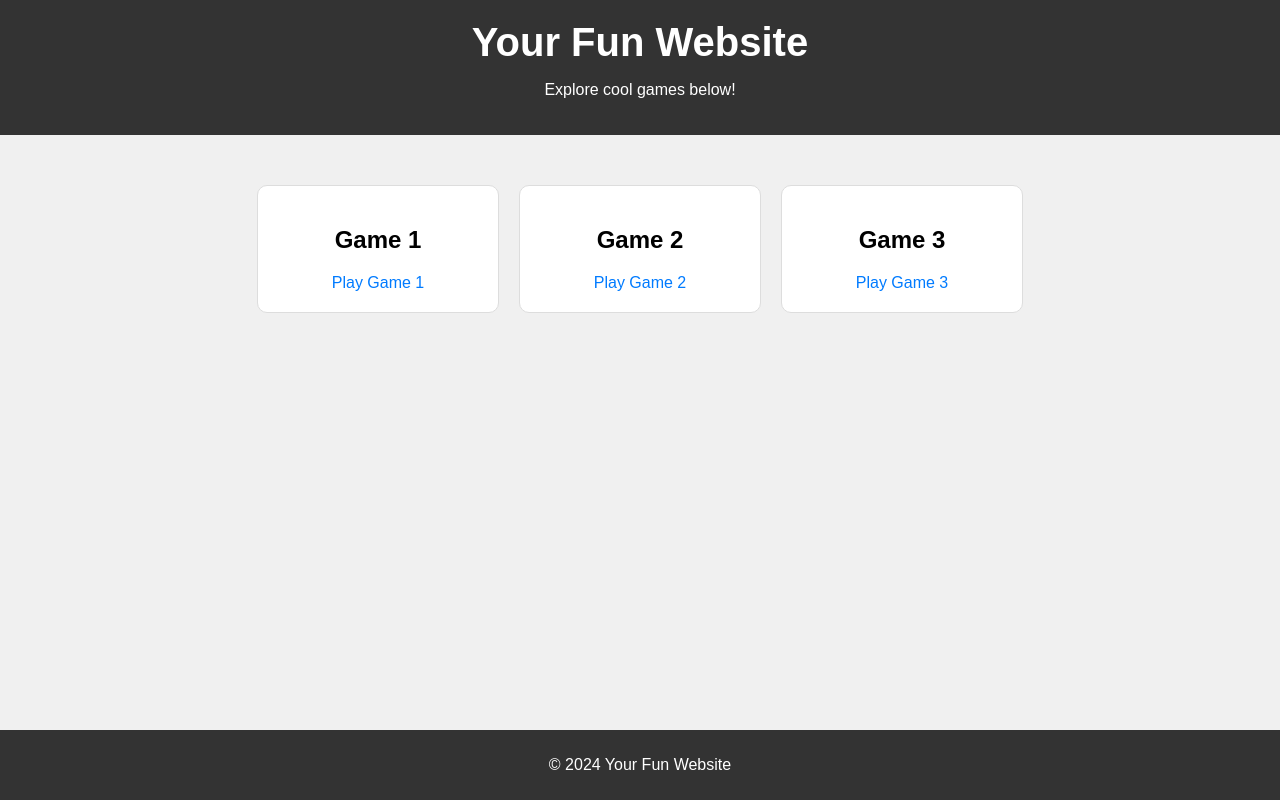
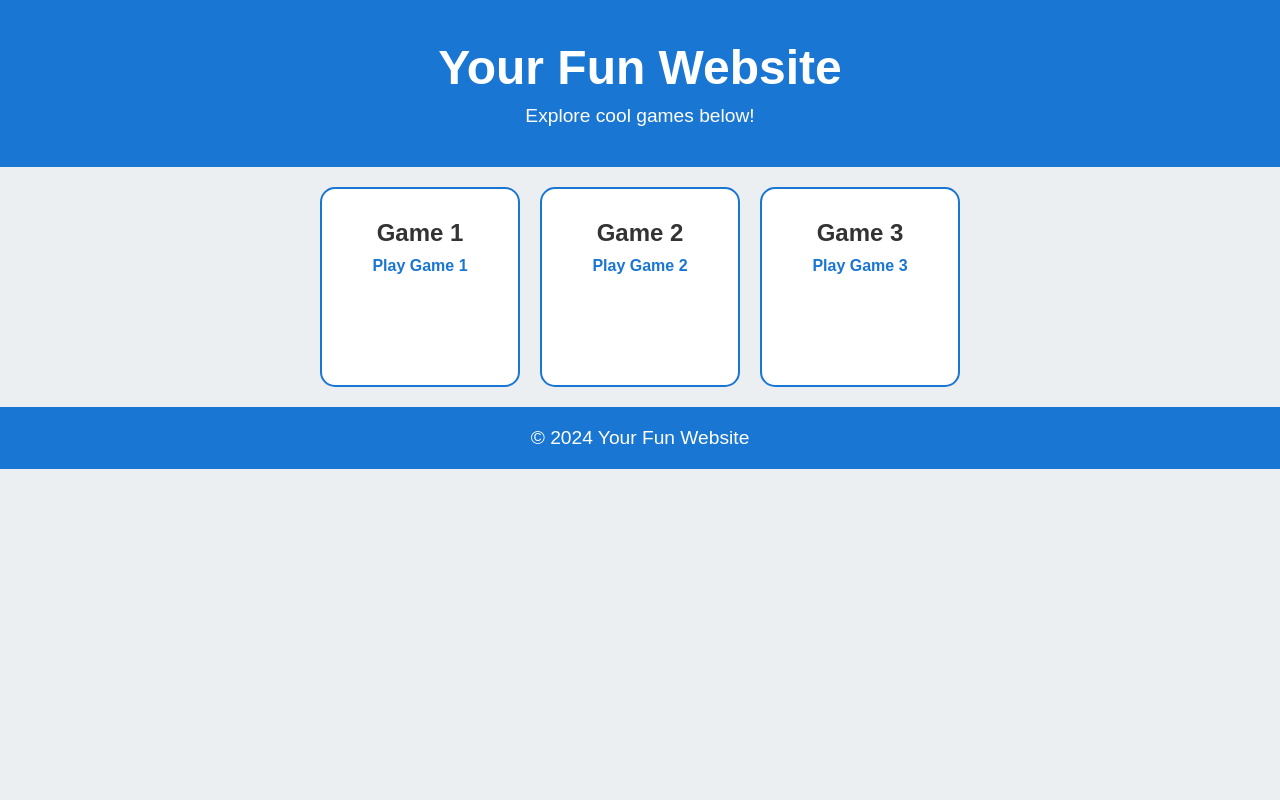
Before and after one commit to RyderLangston/lang.fun, a plain HTML site: page index.html in a window 1280 px wide. Drawn offline with Linux system fonts and the light colour scheme.

Commit message:
Update style.css

```diff
--- a/style.css
+++ b/style.css
@@ -1,52 +1,98 @@
+/* General Reset */
+* {
+    margin: 0;
+    padding: 0;
+    box-sizing: border-box;
+}
+
 body {
     font-family: 'Arial', sans-serif;
-    background-color: #f0f0f0;
-    margin: 0;
-    padding: 0;
+    background-color: #eceff1;
+    color: #333;
     text-align: center;
 }
 
 header {
-    background-color: #333;
+    background-color: #1976d2;
     color: white;
-    padding: 20px 0;
+    padding: 40px 20px;
+    animation: fadeIn 1s;
 }
 
 h1 {
-    margin: 0;
-    font-size: 2.5rem;
+    font-size: 3rem;
+    margin-bottom: 10px;
+}
+
+p {
+    font-size: 1.2rem;
+}
+
+main {
+    padding: 20px;
 }
 
 .games {
     display: flex;
     justify-content: center;
-    margin: 40px 0;
+    gap: 20px;
+    flex-wrap: wrap;
 }
 
 .game {
     background-color: #fff;
-    border: 1px solid #ddd;
-    border-radius: 10px;
+    border-radius: 15px;
     padding: 20px;
-    margin: 10px;
     width: 200px;
-    text-align: center;
+    height: 200px;
+    border: 2px solid #1976d2;
+    transition: transform 0.3s, box-shadow 0.3s;
+    cursor: pointer;
+    position: relative;
+    overflow: hidden;
 }
 
-a {
-    color: #007bff;
-    text-decoration: none;
+.game h2 {
+    margin: 10px 0;
 }
 
-a:hover {
-    text-decoration: underline;
+.game a {
+    text-decoration: none;
+    color: #1976d2;
+    font-weight: bold;
+}
+
+.game:hover {
+    transform: translateY(-5px);
+    box-shadow: 0 8px 20px rgba(0, 0, 0, 0.2);
+    animation: shake 0.5s ease-in-out infinite alternate;
+}
+
+/* Animation Keyframes */
+@keyframes fadeIn {
+    from {
+        opacity: 0;
+    }
+    to {
+        opacity: 1;
+    }
+}
+
+@keyframes shake {
+    0% {
+        transform: translate(0);
+    }
+    50% {
+        transform: translate(5px);
+    }
+    100% {
+        transform: translate(0);
+    }
 }
 
 footer {
-    background-color: #333;
+    background-color: #1976d2;
     color: white;
-    padding: 10px 0;
-    position: absolute;
-    width: 100%;
-    bottom: 0;
+    padding: 20px 0;
+    position: relative;
 }
```
